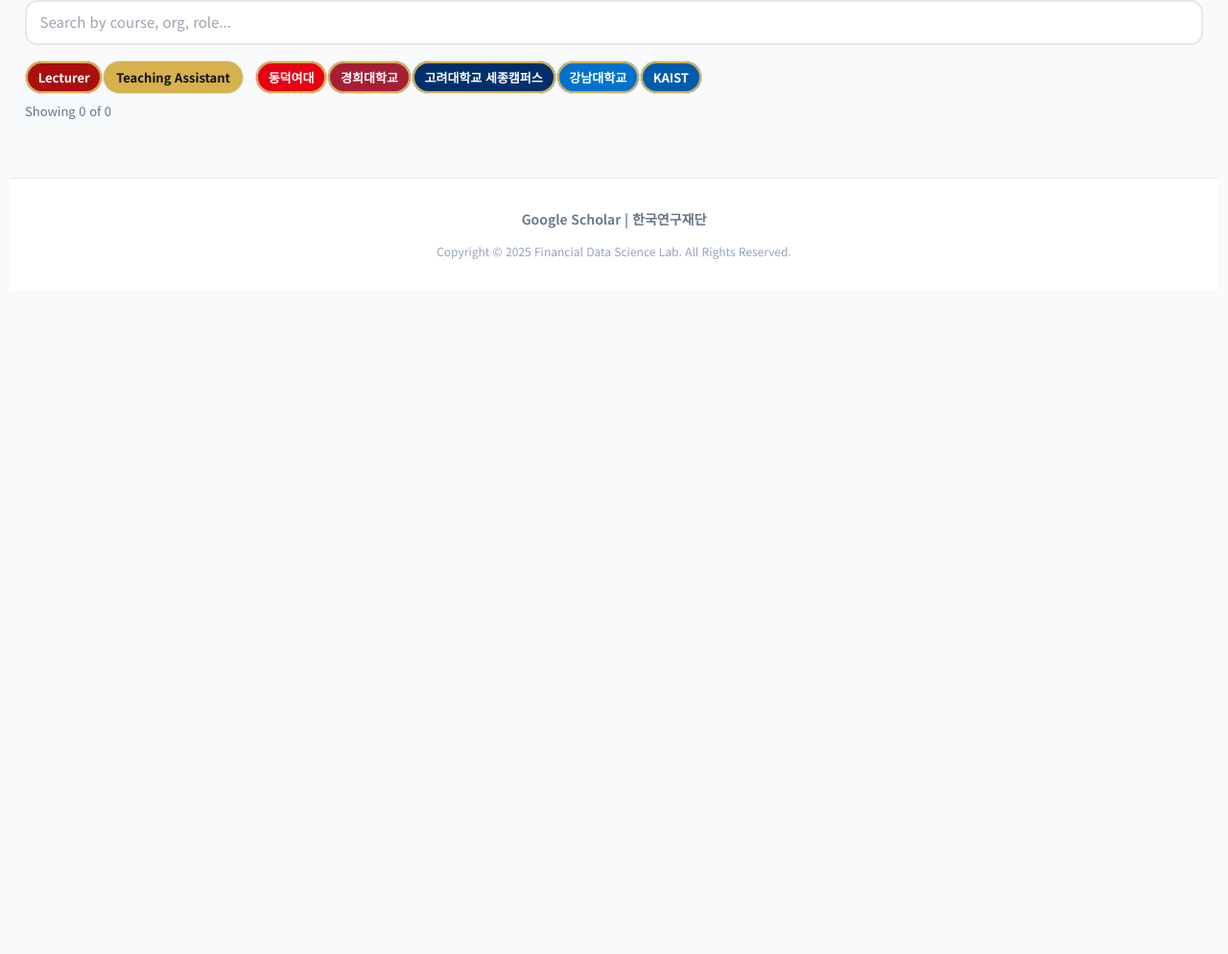
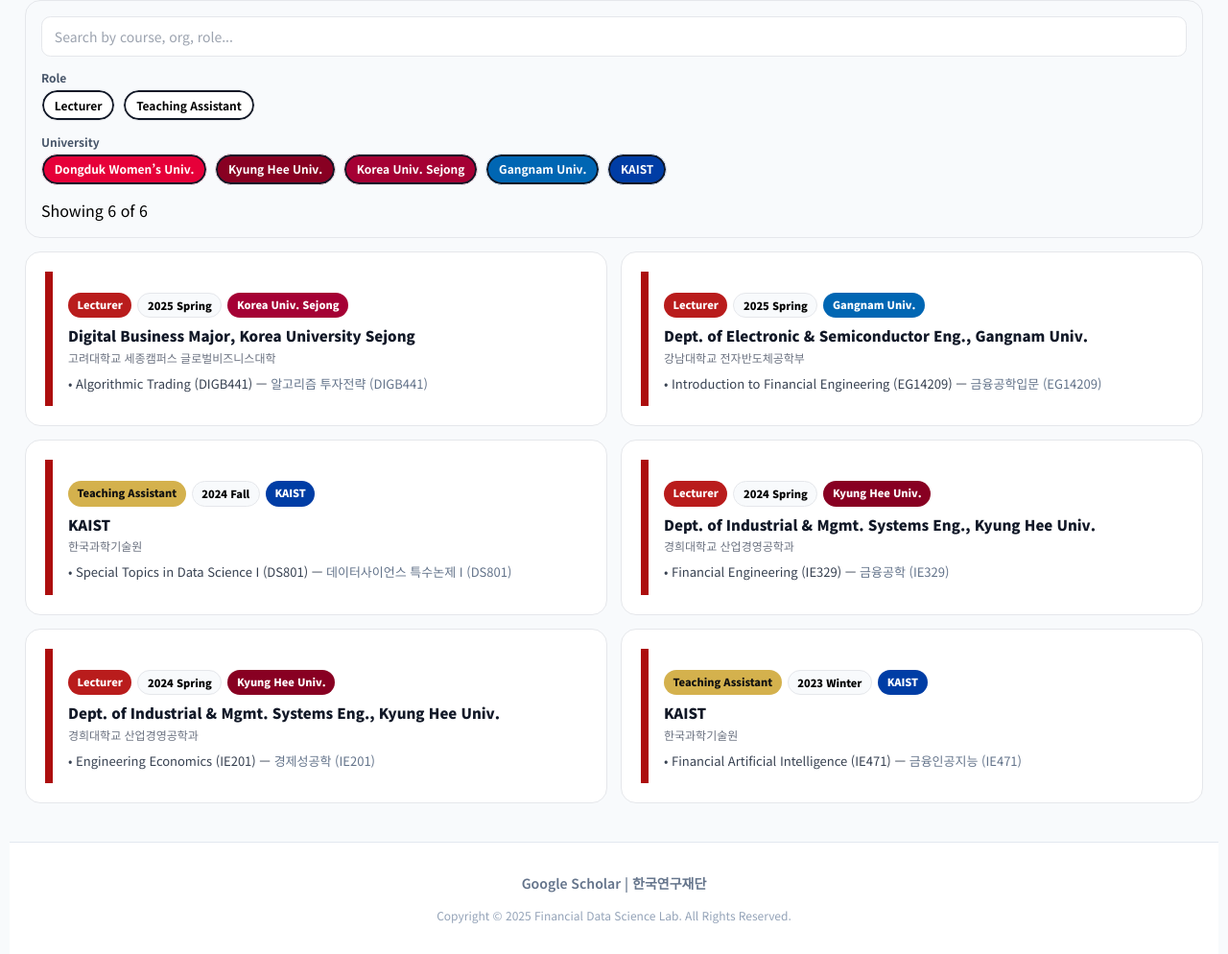
Before and after one commit to FinDS-Lab/site, a Jekyll site: the page built from lectures.html, in a window 1280 px wide and 1400 px high, scrolled down 646 px. Shown: the part 406-1400 px from the top of the window at 96% size. Built offline with Jekyll 4.4.1, drawn with Linux system fonts in a browser that asks for light colours; nearby versions of some CDN libraries; before the commit the page ends 1354 px from its top, so only the background shows below that.

Commit message:
Update lectures.html

```diff
--- a/lectures.html
+++ b/lectures.html
@@ -18,7 +18,8 @@
 <!-- ===== Page Title / Banner ===== -->
 <section class="max-w-7xl mx-auto px-4 mt-2">
   <div class="relative rounded-2xl overflow-hidden ring-1 ring-slate-200">
-    <img src="{{ '/assets/img/banners/lectures-hero.jpg' | relative_url }}" alt="Lectures banner"
+    <img src="{{ '/assets/img/banners/lectures-hero.jpg' | relative_url }}"
+         alt="Lectures banner"
          class="w-full h-[200px] md:h-[260px] object-cover" width="1600" height="320">
     <div class="absolute inset-0 bg-black/45"></div>
     <div class="absolute inset-x-0 bottom-4 px-4">
@@ -33,71 +34,55 @@
 <!-- ===== Styles ===== -->
 <style>
   :root{
-    --accent: rgb(172, 14, 14);          /* main red */
-    --gold:   rgb(214, 177, 77);         /* gold */
-    --gold-soft: rgba(214,177,77,.35);   /* softer gold */
-    --dongduk: #e60012;                  /* 동덕여대 (빨강톤) */
-    --kyunghee: #a41e34;                 /* 경희대 (진홍색) */
-    --korea-sejong: #002f6c;             /* 고려대 세종 (네이비) */
-    --gangnam: #0072ce;                  /* 강남대 (파랑톤) */
-    --kaist: #005bac;                    /* KAIST 블루 */
+    --accent: rgb(172,14,14); /* main red */
+    --lect-red: #b91c1c;       /* Lecturer badge red */
+    --ta-gold: #d4b14d;        /* TA badge gold */
+    --school-dongduk: #e60039;
+    --school-kyunghee: #880022;
+    --school-korea: #a50034;
+    --school-gangnam: #0066b3;
+    --school-kaist: #003DA5;
   }
+  .toolbar{display:flex;flex-direction:column;gap:14px;background:#f8fafc;border:1px solid #e5e7eb;border-radius:1rem;padding:16px;margin-top:20px}
+  .search input{width:100%;border:1px solid #e5e7eb;border-radius:.6rem;padding:.6rem .8rem;font-size:14px}
+  .chips{display:flex;flex-wrap:wrap;gap:8px}
+  .chip{padding:.4rem .8rem;border-radius:999px;border:1px solid #e5e7eb;background:#fff;font-weight:700;font-size:12px;cursor:pointer}
+  .chip.is-on{box-shadow:inset 0 0 0 2px #111827}
 
-  .searchbar{margin-top:20px}
-  .searchbar input{
-    width:100%;padding:.65rem .85rem;
-    border:2px solid #e5e7eb;border-radius:.8rem;
-    font-size:15px
-  }
-
-  .filters{margin-top:16px;display:flex;flex-wrap:wrap;gap:12px}
-  .chip{display:inline-flex;align-items:center;gap:.4rem;
-    padding:.4rem .8rem;border-radius:999px;
-    border:1px solid #e5e7eb;background:#fff;
-    font-weight:700;font-size:13px;cursor:pointer}
-  .chip.is-on{box-shadow:0 0 0 2px inset var(--gold)}
-  .chip-role-lect{background:var(--accent);color:#fff}
-  .chip-role-ta{background:var(--gold);color:#111}
-  .chip-dongduk{background:var(--dongduk);color:#fff}
-  .chip-kyunghee{background:var(--kyunghee);color:#fff}
-  .chip-korea-sejong{background:var(--korea-sejong);color:#fff}
-  .chip-gangnam{background:var(--gangnam);color:#fff}
-  .chip-kaist{background:var(--kaist);color:#fff}
-
-  .count{font-size:13px;color:#64748b;margin-top:8px}
-
-  .grid{display:grid;gap:14px;margin-top:20px}
-  @media(min-width:768px){ .grid{grid-template-columns:1fr 1fr} }
+  .grid{display:grid;gap:14px;margin-top:14px}
+  @media(min-width:768px){.grid{grid-template-columns:1fr 1fr}}
 
   .card{background:#fff;border:1px solid #e5e7eb;border-radius:1rem;overflow:hidden}
   .row{display:grid;grid-template-columns:8px 1fr}
   .strip{background:var(--accent)}
   .body{padding:14px 16px}
-  .title{font-weight:900;font-size:15px;line-height:1.35;color:#111827}
+  .title{font-weight:900;font-size:15px;color:#111827}
   .subtitle{margin-top:2px;color:#6b7280;font-size:12px}
-
   .meta{margin-top:8px;display:flex;flex-wrap:wrap;gap:6px}
-  .badge{display:inline-flex;align-items:center;gap:.35rem;
-    padding:.26rem .55rem;border-radius:999px;
-    border:1px solid #e5e7eb;background:#fff;
-    font-weight:800;font-size:11px;color:#111827;white-space:nowrap}
-  .badge-period{background:#f8fafc}
-  .badge-role-lect{background:linear-gradient(90deg, var(--gold), var(--gold-soft) 65%, rgba(255,255,255,0))}
-  .badge-role-ta{background:linear-gradient(90deg, rgba(214,177,77,.55), rgba(214,177,77,.15) 65%, rgba(255,255,255,0))}
-  .badge-school{background:#fff}
+  .badge{padding:.25rem .6rem;border-radius:999px;font-weight:800;font-size:11px;white-space:nowrap}
+  .badge-role-lect{background:var(--lect-red);color:#fff}
+  .badge-role-ta{background:var(--ta-gold);color:#111}
+  .badge-period{background:#f8fafc;border:1px solid #e5e7eb}
+  .badge-school{color:#fff}
   .course-list{margin-top:8px;font-size:13px;color:#374151}
 </style>
 
-<!-- ===== Search Bar ===== -->
+<!-- ===== Toolbar (Search + Filters) ===== -->
 <section class="max-w-7xl mx-auto px-4">
-  <div class="searchbar">
+  <div class="toolbar">
+    <div class="search">
       <input id="q" type="text" placeholder="Search by course, org, role..." />
     </div>
-  <div class="filters">
-    <div id="roleChips"></div>
-    <div id="schoolChips"></div>
+    <div>
+      <label class="text-xs font-bold text-slate-600 block mb-1">Role</label>
+      <div class="chips" id="roleChips"></div>
+    </div>
+    <div>
+      <label class="text-xs font-bold text-slate-600 block mb-1">University</label>
+      <div class="chips" id="schoolChips"></div>
     </div>
     <div class="count" id="count"></div>
+  </div>
 </section>
 
 <!-- ===== Content ===== -->
@@ -106,127 +91,99 @@
 </section>
 
 <script>
-  // ===== Source data =====
-  const ITEMS = [ /* (생략: 네가 가진 ITEMS 그대로 사용) */ ];
+/* ===== Raw Data ===== */
+const RAW = [
+  { role:"Lecturer", period:"2025-03-01 – 2026-02-28",
+    org_en:"Digital Business Major, Korea University Sejong",
+    org_ko:"고려대학교 세종캠퍼스 글로벌비즈니스대학",
+    school:"Korea Univ. Sejong",
+    courses:[{en:"Algorithmic Trading (DIGB441)", ko:"알고리즘 투자전략 (DIGB441)"}]},
+  { role:"Lecturer", period:"2025-03-01 – 2026-02-28",
+    org_en:"Dept. of Electronic & Semiconductor Eng., Gangnam Univ.",
+    org_ko:"강남대학교 전자반도체공학부",
+    school:"Gangnam Univ.",
+    courses:[{en:"Introduction to Financial Engineering (EG14209)", ko:"금융공학입문 (EG14209)"}]},
+  { role:"Lecturer", period:"2024-03-01 – 2024-08-31",
+    org_en:"Dept. of Industrial & Mgmt. Systems Eng., Kyung Hee Univ.",
+    org_ko:"경희대학교 산업경영공학과",
+    school:"Kyung Hee Univ.",
+    courses:[
+      {en:"Financial Engineering (IE329)", ko:"금융공학 (IE329)"},
+      {en:"Engineering Economics (IE201)", ko:"경제성공학 (IE201)"}]},
+  { role:"Teaching Assistant", period:"2024-09-02 – 2024-12-31",
+    org_en:"KAIST", org_ko:"한국과학기술원", school:"KAIST",
+    courses:[{en:"Special Topics in Data Science I (DS801)", ko:"데이터사이언스 특수논제 I (DS801)"}]},
+  { role:"Teaching Assistant", period:"2023-02-27 – 2023-06-30",
+    org_en:"KAIST", org_ko:"한국과학기술원", school:"KAIST",
+    courses:[{en:"Financial Artificial Intelligence (IE471)", ko:"금융인공지능 (IE471)"}]},
+];
 
-  /* ===== Utilities ===== */
-  function parseStartDate(period){
-    const m = period.match(/^(\d{4})-(\d{2})-(\d{2})/);
-    if(!m) return new Date(0);
-    return new Date(`${m[1]}-${m[2]}-${m[3]}T00:00:00`);
-  }
-  function seasonLabelFrom(date){
-    const y = date.getFullYear();
-    const m = date.getMonth()+1;
-    const season = (m<=2) ? "Winter" : (m<=6) ? "Spring" : (m<=8) ? "Summer" : "Fall";
-    return `${y} ${season}`;
-  }
-  function byStartDesc(a,b){ return parseStartDate(b.period) - parseStartDate(a.period); }
-
-  // fixed role / school order
-  const ROLES = ["Lecturer","Teaching Assistant"];
-  const SCHOOL_ORDER = ["동덕여대","경희대학교","고려대학교 세종캠퍼스","강남대학교","KAIST"];
-
-  // state
-  let q = "";
-  const onRoles = new Set(ROLES);
-  const onSchools = new Set(SCHOOL_ORDER);
-
-  // DOM
-  const grid = document.getElementById('grid');
-  const count = document.getElementById('count');
-  const qInput = document.getElementById('q');
-  const roleChips = document.getElementById('roleChips');
-  const schoolChips = document.getElementById('schoolChips');
-
-  // build chips
-  function buildChips(){
-    roleChips.innerHTML = ROLES.map(r=>{
-      const on = onRoles.has(r) ? 'is-on' : '';
-      const cls = r==="Lecturer" ? "chip chip-role-lect" : "chip chip-role-ta";
-      return `<button class="${cls} ${on}" data-role="${r}">${r}</button>`;
-    }).join('');
-    schoolChips.innerHTML = SCHOOL_ORDER.map(s=>{
-      const on = onSchools.has(s) ? 'is-on' : '';
-      const clsMap = {
-        "동덕여대":"chip chip-dongduk",
-        "경희대학교":"chip chip-kyunghee",
-        "고려대학교 세종캠퍼스":"chip chip-korea-sejong",
-        "강남대학교":"chip chip-gangnam",
-        "KAIST":"chip chip-kaist"
-      };
-      return `<button class="${clsMap[s]} ${on}" data-school="${s}">${s}</button>`;
-    }).join('');
-
-    // bind events
-    roleChips.querySelectorAll('[data-role]').forEach(btn=>{
-      btn.addEventListener('click', ()=>{
-        const r = btn.getAttribute('data-role');
-        if(onRoles.has(r)) onRoles.delete(r); else onRoles.add(r);
-        btn.classList.toggle('is-on');
-        render();
+/* ===== Expand courses into ITEMS ===== */
+const ITEMS = [];
+RAW.forEach(r=>{
+  r.courses.forEach(c=>{
+    ITEMS.push({...r, courses:[c]});
   });
 });
-    schoolChips.querySelectorAll('[data-school]').forEach(btn=>{
-      btn.addEventListener('click', ()=>{
-        const s = btn.getAttribute('data-school');
-        if(onSchools.has(s)) onSchools.delete(s); else onSchools.add(s);
-        btn.classList.toggle('is-on');
-        render();
-      });
-    });
+
+/* ===== Utils ===== */
+function parseStartDate(period){const m=period.match(/^(\d{4})-(\d{2})-(\d{2})/);return m?new Date(`${m[1]}-${m[2]}-${m[3]}T00:00:00`):new Date(0);}
+function seasonLabelFrom(date){const y=date.getFullYear();const m=date.getMonth()+1;const s=(m<=2)?"Winter":(m<=6)?"Spring":(m<=8)?"Summer":"Fall";return `${y} ${s}`;}
+function byStartDesc(a,b){return parseStartDate(b.period)-parseStartDate(a.period);}
+
+/* ===== Filters ===== */
+const ROLES=["Lecturer","Teaching Assistant"];
+const SCHOOLS=["Dongduk Women’s Univ.","Kyung Hee Univ.","Korea Univ. Sejong","Gangnam Univ.","KAIST"];
+const SCHOOL_COLORS={
+  "Dongduk Women’s Univ.":"var(--school-dongduk)",
+  "Kyung Hee Univ.":"var(--school-kyunghee)",
+  "Korea Univ. Sejong":"var(--school-korea)",
+  "Gangnam Univ.":"var(--school-gangnam)",
+  "KAIST":"var(--school-kaist)"
+};
+let q=""; const onRoles=new Set(ROLES); const onSchools=new Set(SCHOOLS);
+
+/* ===== DOM ===== */
+const grid=document.getElementById('grid');
+const count=document.getElementById('count');
+const qInput=document.getElementById('q');
+const roleChips=document.getElementById('roleChips');
+const schoolChips=document.getElementById('schoolChips');
+
+function buildChips(){
+  roleChips.innerHTML=ROLES.map(r=>`<button class="chip ${onRoles.has(r)?'is-on':''}" data-role="${r}">${r}</button>`).join('');
+  schoolChips.innerHTML=SCHOOLS.map(s=>`<button class="chip ${onSchools.has(s)?'is-on':''}" data-school="${s}" style="background:${onSchools.has(s)?SCHOOL_COLORS[s]:'#fff'};color:${onSchools.has(s)?'#fff':'#111'}">${s}</button>`).join('');
+  roleChips.querySelectorAll('[data-role]').forEach(btn=>btn.onclick=()=>{const r=btn.dataset.role;if(onRoles.has(r))onRoles.delete(r);else onRoles.add(r);btn.classList.toggle('is-on');render();});
+  schoolChips.querySelectorAll('[data-school]').forEach(btn=>btn.onclick=()=>{const s=btn.dataset.school;if(onSchools.has(s))onSchools.delete(s);else onSchools.add(s);render();});
 }
 
-  function matchesQuery(item){
-    if(!q) return true;
-    const text = (item.role + " " + item.role_ko + " " + item.org_en + " " + item.org_ko + " " +
-                  item.courses.map(c=>c.en + " " + c.ko).join(" ")).toLowerCase();
-    return text.includes(q.toLowerCase());
-  }
-
-  function filterItems(){
-    return ITEMS
-      .filter(i => onRoles.has(i.role))
-      .filter(i => onSchools.has(i.school) || onSchools.has("고려대학교 세종캠퍼스") && i.school.includes("Korea University"))
-      .filter(matchesQuery)
-      .sort(byStartDesc);
-  }
+function matchesQuery(i){if(!q)return true;const t=(i.role+" "+i.org_en+" "+i.org_ko+" "+i.courses.map(c=>c.en+" "+c.ko)).toLowerCase();return t.includes(q.toLowerCase());}
+function filterItems(){return ITEMS.filter(i=>onRoles.has(i.role)).filter(i=>onSchools.has(i.school)).filter(matchesQuery).sort(byStartDesc);}
 
 function card(item){
-    const season = seasonLabelFrom(parseStartDate(item.period));
-    const isLect = item.role.toLowerCase().includes('lecturer') && !item.role.toLowerCase().includes('assistant');
-    return `
-      <article class="card">
-        <div class="row">
-          <div class="strip"></div>
-          <div class="body">
+  const season=seasonLabelFrom(parseStartDate(item.period));
+  const roleClass=item.role==="Lecturer"?"badge-role-lect":"badge-role-ta";
+  const schoolColor=SCHOOL_COLORS[item.school]||"#ccc";
+  return `<article class="card">
+    <div class="row"><div class="strip"></div><div class="body">
       <div class="meta">
-              <span class="badge ${isLect ? 'badge-role-lect':'badge-role-ta'}">${item.role}</span>
+        <span class="badge ${roleClass}">${item.role}</span>
         <span class="badge badge-period">${season}</span>
-              <span class="badge badge-school">${item.school}</span>
+        <span class="badge badge-school" style="background:${schoolColor}">${item.school}</span>
       </div>
       <h3 class="title mt-2">${item.org_en}</h3>
       <div class="subtitle">${item.org_ko}</div>
-            ${item.courses && item.courses.length ? `
-              <div class="course-list">
-                ${item.courses.map(c => `• ${c.en} — <span class="text-slate-500">${c.ko}</span>`).join('<br/>')}
-              </div>` : ``}
-          </div>
-        </div>
-      </article>
-    `;
+      <div class="course-list">• ${item.courses[0].en} — <span class="text-slate-500">${item.courses[0].ko}</span></div>
+    </div></div></article>`;
 }
 
 function render(){
-    const data = filterItems();
-    grid.innerHTML = data.map(card).join('');
-    count.textContent = `Showing ${data.length} of ${ITEMS.length}`;
+  const data=filterItems();
+  grid.innerHTML=data.map(card).join('');
+  count.textContent=`Showing ${data.length} of ${ITEMS.length}`;
 }
 
-  // events
-  qInput.addEventListener('input', (e)=>{ q = e.target.value || ""; render(); });
-
-  // init
-  buildChips();
-  render();
+/* ===== Init ===== */
+qInput.oninput=e=>{q=e.target.value;render();};
+buildChips(); render();
 </script>
```
Lines whose indentation alone changed are shown as unchanged.
